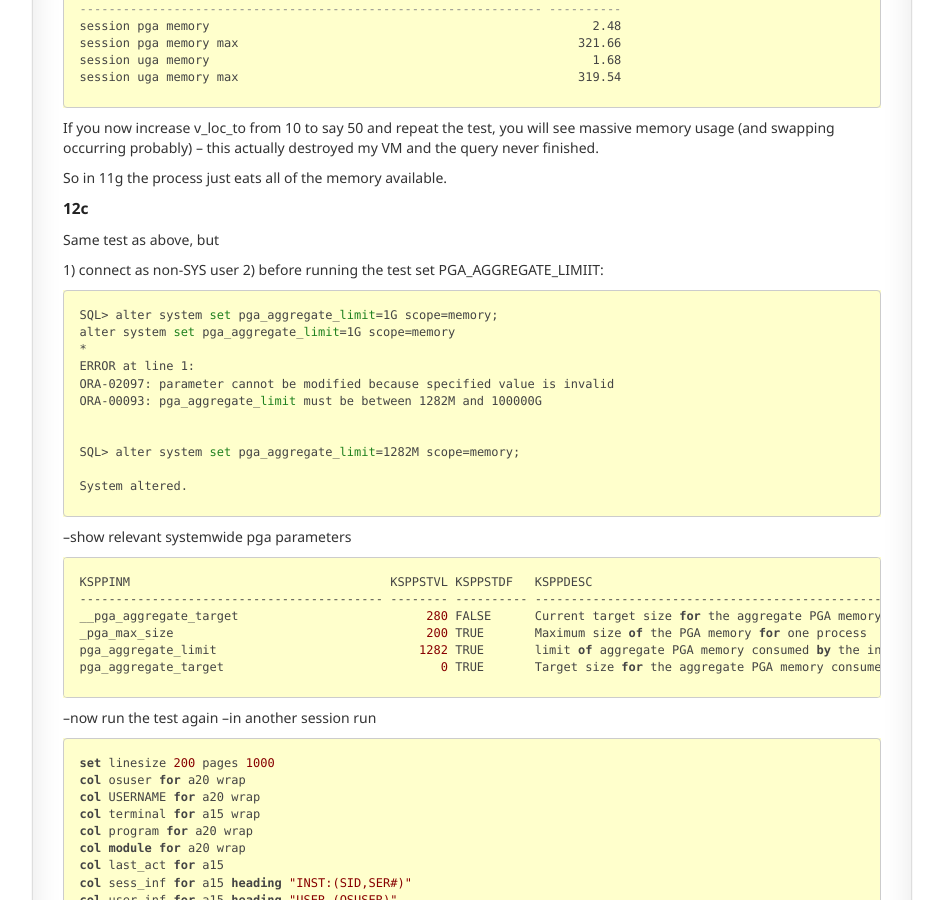
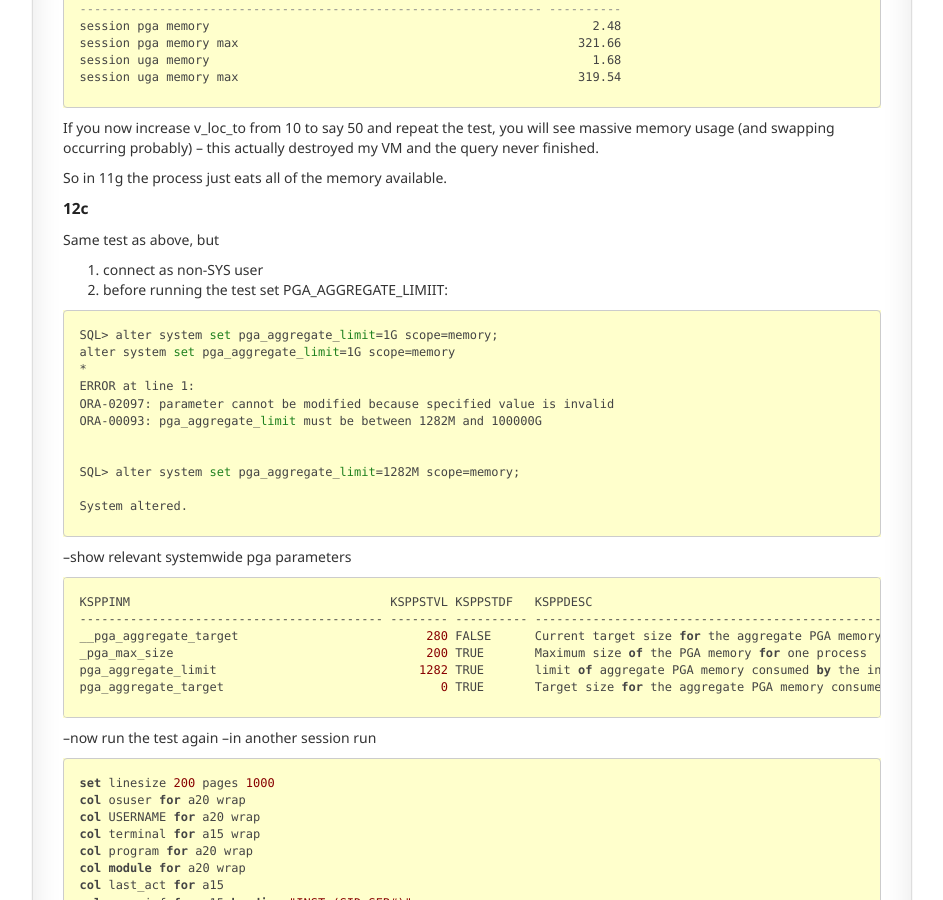
Before and after one commit to ssenior45/ssenior45.github.io, a Jekyll site: the page built from _posts/2016-01-21-sql_destroys_database.md, in a window 1280 px wide and 900 px high, scrolled down 4584 px. Shown: the whole window, without its empty margins (22-965 px from the left). Built offline with Jekyll 4.4.1, drawn with Linux system fonts in a browser that asks for light colours; nearby versions of some CDN libraries; Markdown is read by kramdown in place of the engine named in the settings; comment, search, counter and statistics services are not loaded.

Commit message:
Update 2016-01-21-sql_destroys_database.md

````diff
--- a/_posts/2016-01-21-sql_destroys_database.md
+++ b/_posts/2016-01-21-sql_destroys_database.md
@@ -279,8 +279,8 @@ So in 11g the process just eats all of the memory available.
 
 Same test as above, but
 
-1) connect as non-SYS user
-2) before running the test set PGA_AGGREGATE_LIMIIT:
+1. connect as non-SYS user
+2. before running the test set PGA_AGGREGATE_LIMIIT:
 
 ```
 SQL> alter system set pga_aggregate_limit=1G scope=memory;
````
